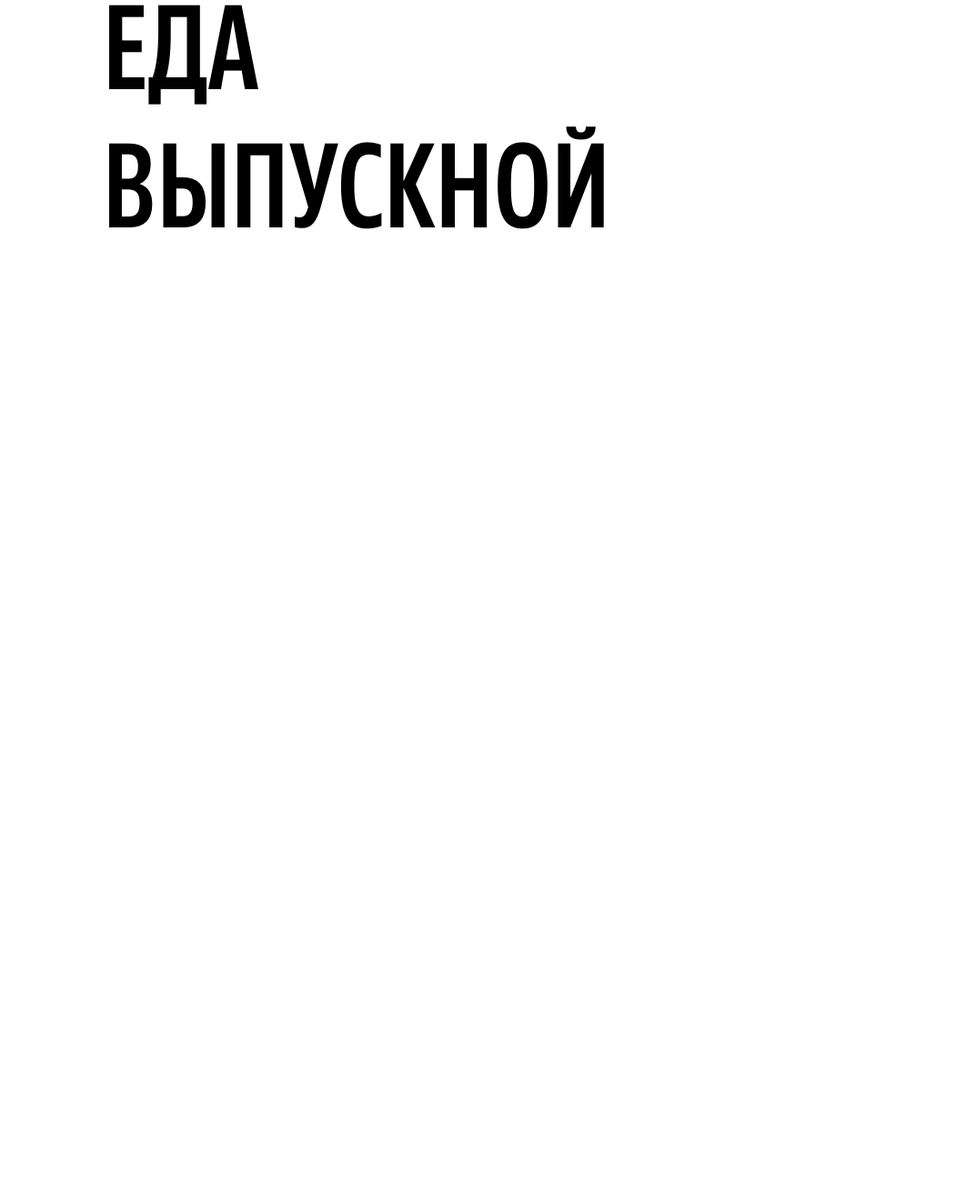
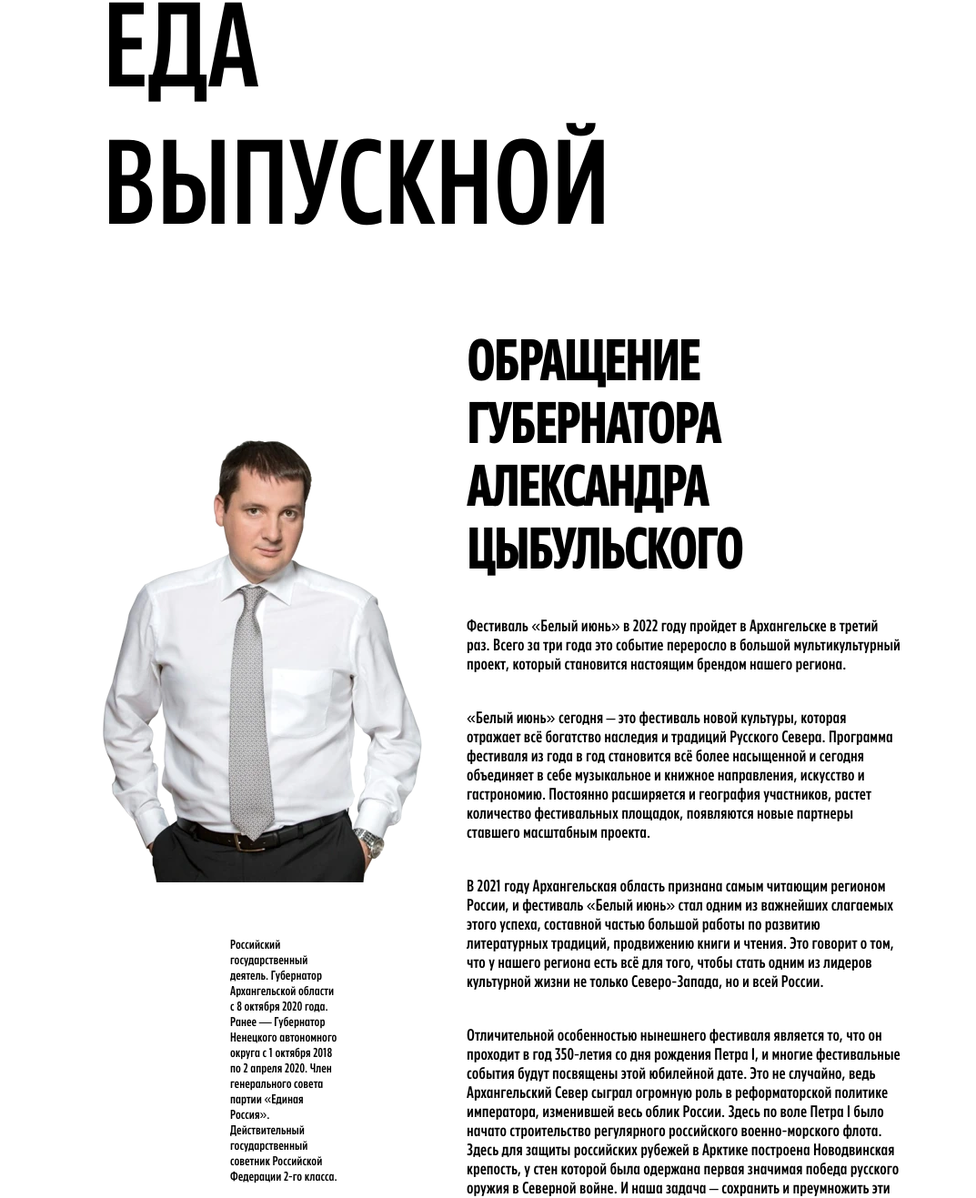
Before and after one commit to Chivirda/whitejune, a website: page src/index.html in a window 1280 px wide. Shown: the part 516-1833 px from the top of the page at 91% size, 207-1280 px from the left. Before the commit the page ends 800 px from the top, so only its background shows below. Drawn offline with nearby package versions, Linux system fonts and the light colour scheme; files that its build step writes are made by us from their sources.

Commit message:
feat: add governor block

```diff
--- a/src/index.html
+++ b/src/index.html
@@ -36,9 +36,11 @@
                             <i class="fab fa-vk"></i>
                         </a>
                     </li>
-                    <li class="social-link"><a href="#">
-                        <i class="fab fa-telegram"></i>
-                    </a></li>
+                    <li class="social-link">
+                        <a href="#">
+                            <i class="fab fa-telegram"></i>
+                        </a>
+                    </li>
                 </ul>
             </div>
         </aside>
@@ -54,6 +56,21 @@
                 <li class="main-menu__link"><a href="#">еда</a></li>
                 <li class="main-menu__link"><a href="#">выпускной</a></li>
             </ul>
+            <section class="governor">
+                <figure class="governor-photo">
+                    <img src="images/gubernator.webp" alt="Александр Цыбульский">
+                    <figcaption class="governor-photo__caption">Российский государственный деятель. Губернатор Архангельской области с 8 октября 2020 года. Ранее — Губернатор Ненецкого автономного округа с 1 октября 2018 по 2 апреля 2020. Член генерального совета партии «Единая Россия». Действительный государственный советник Российской Федерации 2-го класса.</figcaption>
+                </figure>
+                <div class="governor-text">
+                    <h2 class="governor-text__heading">ОБРАЩЕНИЕ ГУБЕРНАТОРА АЛЕКСАНДРА ЦЫБУЛЬСКОГО</h2>
+                    <p>Фестиваль «Белый июнь» в 2022 году пройдет в Архангельске в третий раз. Всего за три года это событие переросло в большой мультикультурный проект, который становится настоящим брендом нашего региона.</p>
+                    <p>«Белый июнь» сегодня – это фестиваль новой культуры, которая отражает всё богатство наследия и традиций Русского Севера. Программа фестиваля из года в год становится всё более насыщенной и сегодня объединяет в себе музыкальное и книжное направления, искусство и гастрономию. Постоянно расширяется и география участников, растет количество фестивальных площадок, появляются новые партнеры ставшего масштабным проекта.</p>
+                    <p>В 2021 году Архангельская область признана самым читающим регионом России, и фестиваль «Белый июнь» стал одним из важнейших слагаемых этого успеха, составной частью большой работы по развитию литературных традиций, продвижению книги и чтения. Это говорит о том, что у нашего региона есть всё для того, чтобы стать одним из лидеров культурной жизни не только Северо-Запада, но и всей России.</p>
+                    <p>Отличительной особенностью нынешнего фестиваля является то, что он проходит в год 350-летия со дня рождения Петра I, и многие фестивальные события будут посвящены этой юбилейной дате. Это не случайно, ведь Архангельский Север сыграл огромную роль в реформаторской политике императора, изменившей весь облик России. Здесь по воле Петра I было начато строительство регулярного российского военно-морского флота. Здесь для защиты российских рубежей в Арктике построена Новодвинская крепость, у стен которой была одержана первая значимая победа русского оружия в Северной войне. И наша задача – сохранить и преумножить эти достижения, осмыслить культурное и историческое наследие Поморья и его влияние на современную русскую культуру.</p>
+                    <p>Уверен, что фестиваль, являясь одной из важнейших межрегиональных творческих площадок, каждый год будет открывать для нас новые имена, давать возможность живого общения и диалога!</p>
+                    <p>Желаю организаторам, гостям и участникам фестиваля плодотворной работы и полезных встреч, вдохновляющих открытий и незабываемых впечатлений!</p>
+                </div>
+            </section>
         </main>
     </div>
 </body>
--- a/src/sass/style.scss
+++ b/src/sass/style.scss
@@ -101,3 +101,31 @@
         font-size: 130px;
     }
 }
+
+.governor {
+    display: grid;
+    grid-template-columns: 5fr 6fr 1fr;
+    padding: 85px 0;
+}
+
+.governor-photo {
+    margin-top: 120px;
+}
+
+.governor-photo__caption {
+    font-size: 14px;
+    width: 30%;
+    margin: 0 auto;
+    margin-top: 56px;
+}
+
+.governor-text {
+    display: grid;
+    grid-gap: 38px;
+    font-size: 18px;
+}
+
+.governor-text__heading {
+    font-size: 60px;
+    // margin-top: 85px;
+}
```
